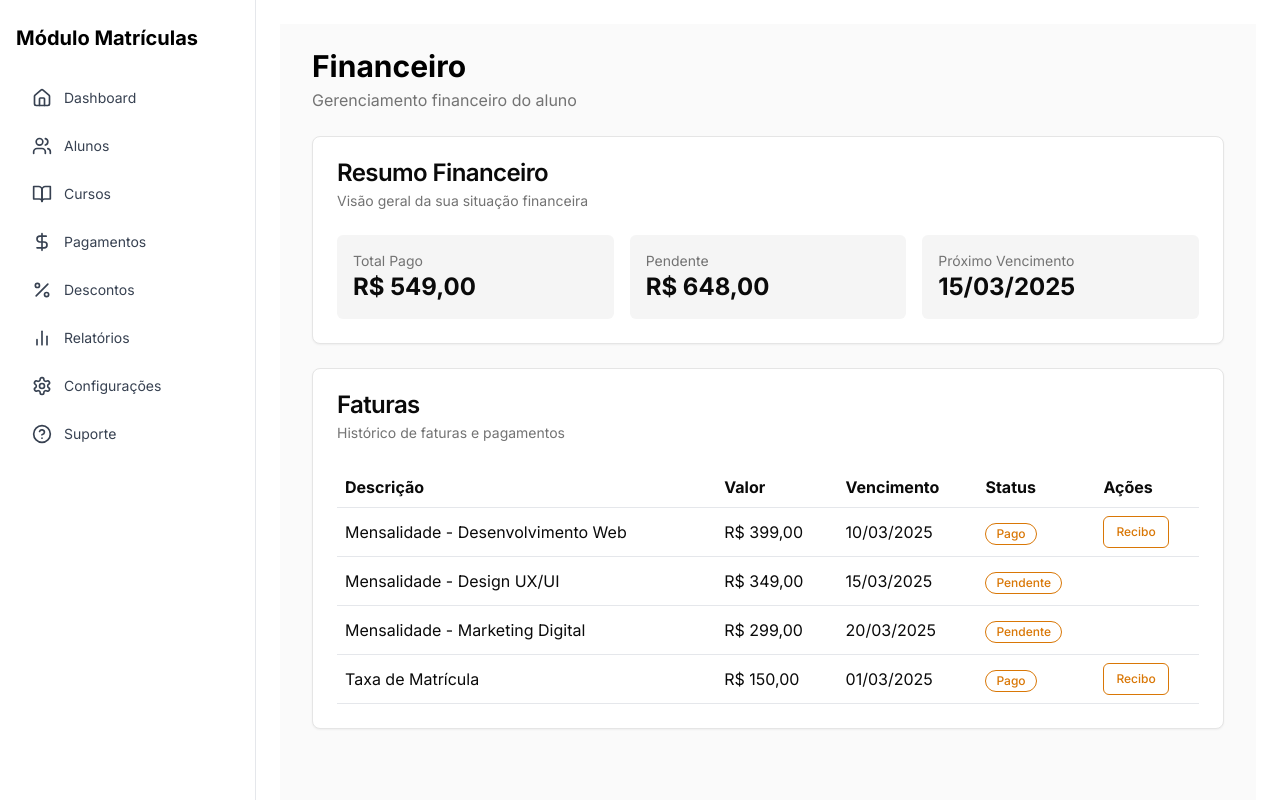
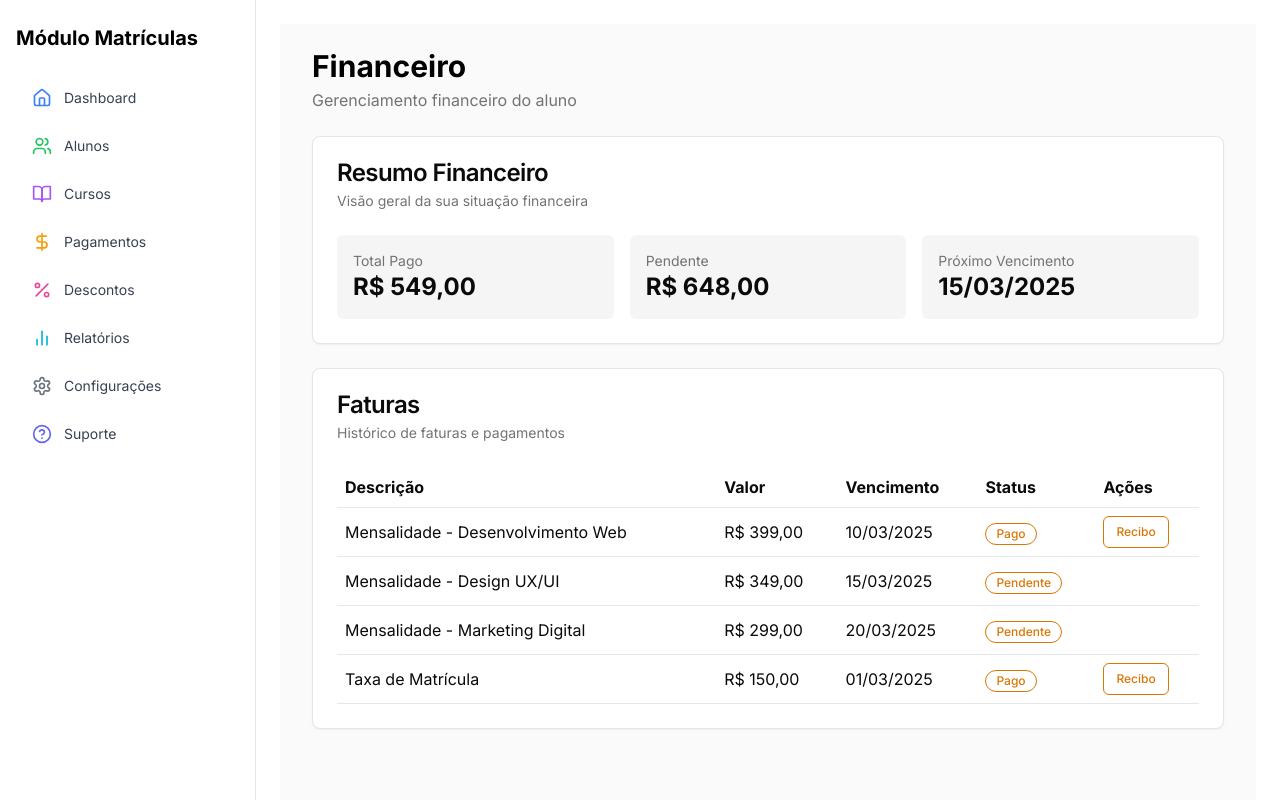
Before and after one commit to eduzayn/modulo_matriculas, a Next.js app: page /aluno/financeiro in a window 1280 px wide. Built offline with nearby package versions, Linux system fonts and the light colour scheme.

Commit message:
Add colorful sidebar icons
Co-Authored-By: ti@eduzayn.com.br <ti@eduzayn.com.br>

```diff
--- a/app/components/layout/Sidebar.tsx
+++ b/app/components/layout/Sidebar.tsx
@@ -16,6 +16,18 @@ import {
   X,
   Percent,
 } from 'lucide-react';
+
+// Icon color mapping
+const iconColors = {
+  dashboard: "text-blue-500",
+  alunos: "text-green-500",
+  cursos: "text-purple-500",
+  pagamentos: "text-amber-500",
+  descontos: "text-pink-500",
+  relatorios: "text-cyan-500",
+  configuracoes: "text-gray-500",
+  suporte: "text-indigo-500",
+};
 
 import { matriculaRoutes } from '@/app/matricula/routes';
 
@@ -38,42 +50,42 @@ export default function Sidebar({ isMobile = false }: SidebarProps) {
     {
       name: 'Dashboard',
       href: matriculaRoutes.dashboard,
-      icon: <Home className="h-5 w-5" />,
+      icon: <Home className={`h-5 w-5 ${iconColors.dashboard}`} />,
     },
     {
       name: 'Alunos',
       href: matriculaRoutes.alunos,
-      icon: <Users className="h-5 w-5" />,
+      icon: <Users className={`h-5 w-5 ${iconColors.alunos}`} />,
     },
     {
       name: 'Cursos',
       href: matriculaRoutes.cursos,
-      icon: <BookOpen className="h-5 w-5" />,
+      icon: <BookOpen className={`h-5 w-5 ${iconColors.cursos}`} />,
     },
     {
       name: 'Pagamentos',
       href: matriculaRoutes.pagamentos,
-      icon: <DollarSign className="h-5 w-5" />,
+      icon: <DollarSign className={`h-5 w-5 ${iconColors.pagamentos}`} />,
     },
     {
       name: 'Descontos',
       href: matriculaRoutes.descontos,
-      icon: <Percent className="h-5 w-5" />,
+      icon: <Percent className={`h-5 w-5 ${iconColors.descontos}`} />,
     },
     {
       name: 'Relatórios',
       href: matriculaRoutes.relatorios,
-      icon: <BarChart2 className="h-5 w-5" />,
+      icon: <BarChart2 className={`h-5 w-5 ${iconColors.relatorios}`} />,
     },
     {
       name: 'Configurações',
       href: matriculaRoutes.configuracoes,
-      icon: <Settings className="h-5 w-5" />,
+      icon: <Settings className={`h-5 w-5 ${iconColors.configuracoes}`} />,
     },
     {
       name: 'Suporte',
       href: matriculaRoutes.suporte,
-      icon: <HelpCircle className="h-5 w-5" />,
+      icon: <HelpCircle className={`h-5 w-5 ${iconColors.suporte}`} />,
     },
   ];
 
```
